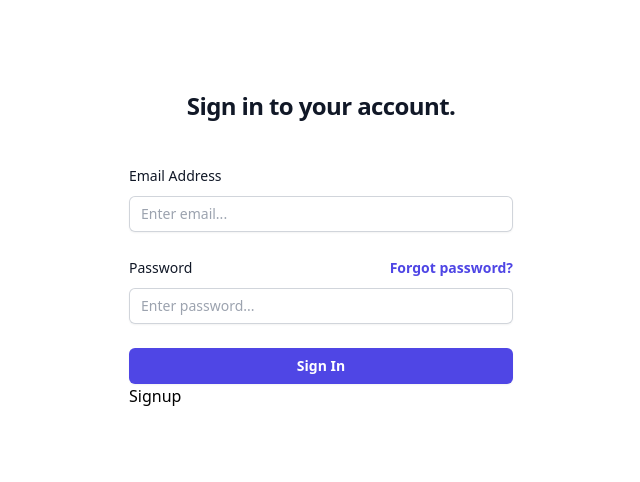
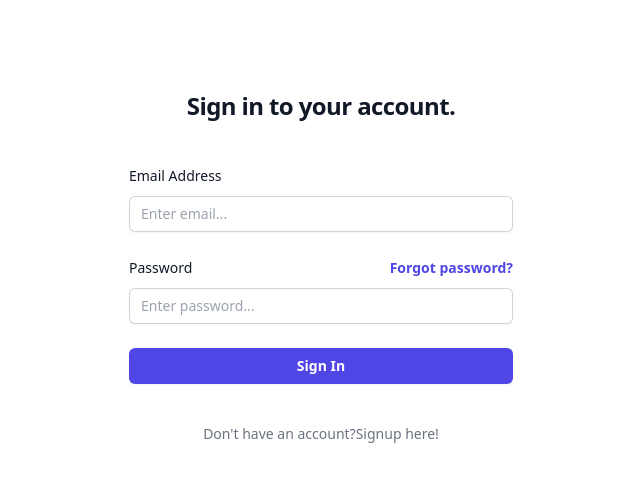
Before and after one commit to patrickoser/comparable-lists, a React (Vite) app: page /login in a window 1280 px wide. Shown: the top 482 px of the page, without its empty margins (319-959 px from the left). Built offline with nearby package versions, Linux system fonts and the light colour scheme.

Commit message:
Move Signup button in Login to buttom and style a p tag around it.

```diff
--- a/src/components/Login.jsx
+++ b/src/components/Login.jsx
@@ -53,9 +53,12 @@ const Login = () => {
                     </div>
                     <div>
                         <button type="submit" className="flex w-full justify-center rounded-md bg-indigo-600 px-3 py-1.5 text-sm font-semibold leading-6 text-white shadow-sm hover:bg-indigo-500 focus-visible:outline focus-visible:outline-2 focus-visible:outline-offset-2 focus-visible:outline-indigo-600">Sign In</button>
-                        <Link to="/signup"><button>Signup</button></Link>
                     </div>
                 </form>
+                <p className="mt-10 text-center text-sm text-gray-500">
+                    Don't have an account?
+                    <Link to="/signup"><button>Signup here!</button></Link>
+                </p>
             </div>
         </main>
     )
```
